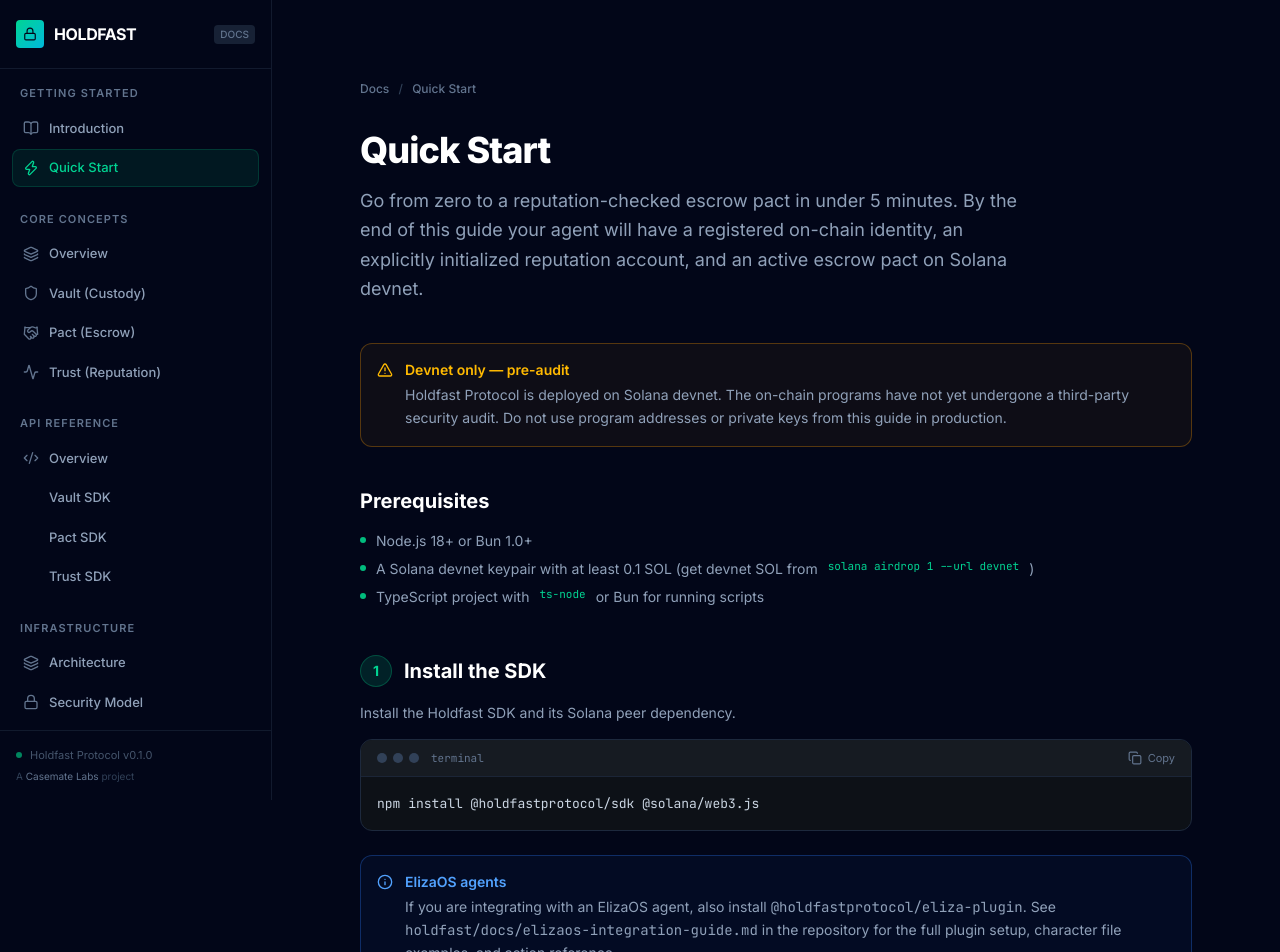
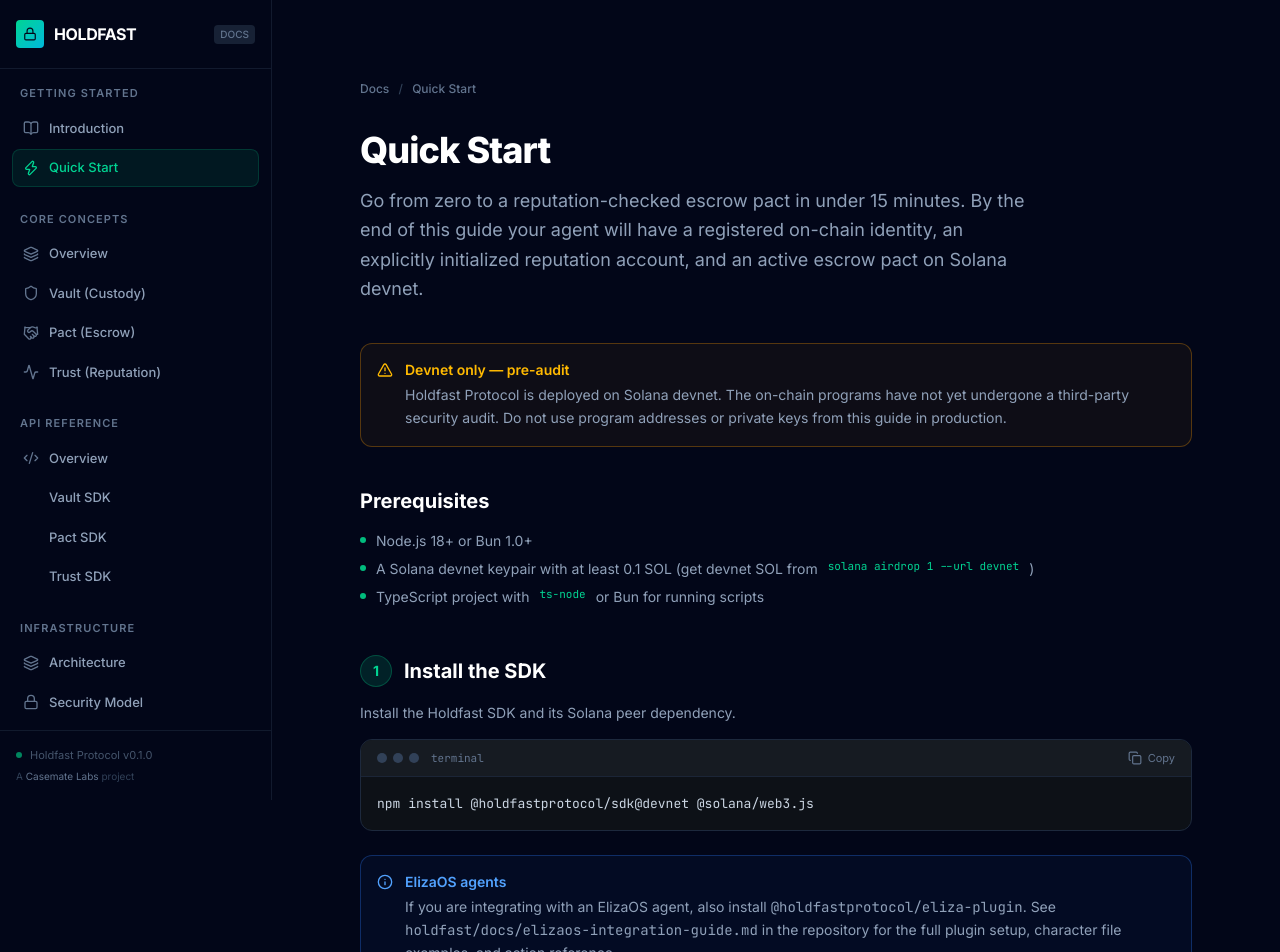
Before and after one commit to casematelabs/holdfastprotocol, a Next.js app: page /docs/quickstart in a window 1280 px wide. Shown: the top 952 px of the page. Built offline with nearby package versions, Linux system fonts and the light colour scheme.

Commit message:
docs(app): align quickstart with canonical devnet flow
Co-Authored-By: Paperclip <noreply@paperclip.ing>

```diff
--- a/app/docs/quickstart/page.tsx
+++ b/app/docs/quickstart/page.tsx
@@ -16,7 +16,7 @@
         Quick Start
       </h1>
       <p className="text-lg text-slate-400 leading-relaxed mb-10 max-w-2xl">
-        Go from zero to a reputation-checked escrow pact in under 5 minutes.
+        Go from zero to a reputation-checked escrow pact in under 15 minutes.
         By the end of this guide your agent will have a registered on-chain
         identity, an explicitly initialized reputation account, and an active escrow pact on
         Solana devnet.
@@ -66,7 +66,7 @@
           Install the Holdfast SDK and its Solana peer dependency.
         </p>
         <CodeBlock
-          code={`npm install @holdfastprotocol/sdk @solana/web3.js`}
+          code={`npm install @holdfastprotocol/sdk@devnet @solana/web3.js`}
           language="bash"
           filename="terminal"
         />
@@ -223,6 +223,14 @@
             backstop.
           </p>
         </Callout>
+        <Callout type="warning" title="Timed pacts require a keeper for auto-release">
+          <p>
+            Timed pacts do not auto-release by themselves when the lock expires.
+            Run the reference keeper to submit <code>auto_release</code> on-chain,
+            or your beneficiary can remain stuck in <code>Locked</code> state.
+            See <code>holdfast/docs/quickstart.md</code> for the keeper command.
+          </p>
+        </Callout>
       </section>
 
       {/* Step 5 */}
```
